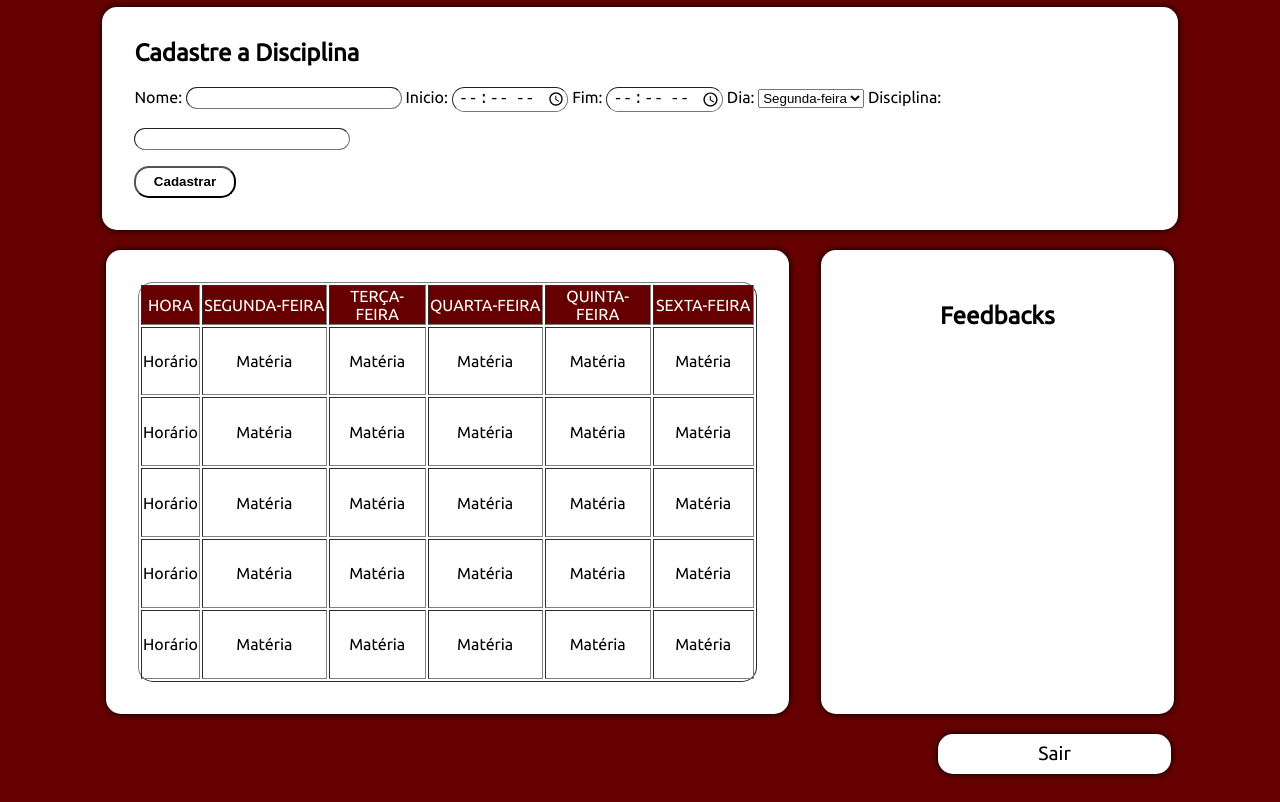
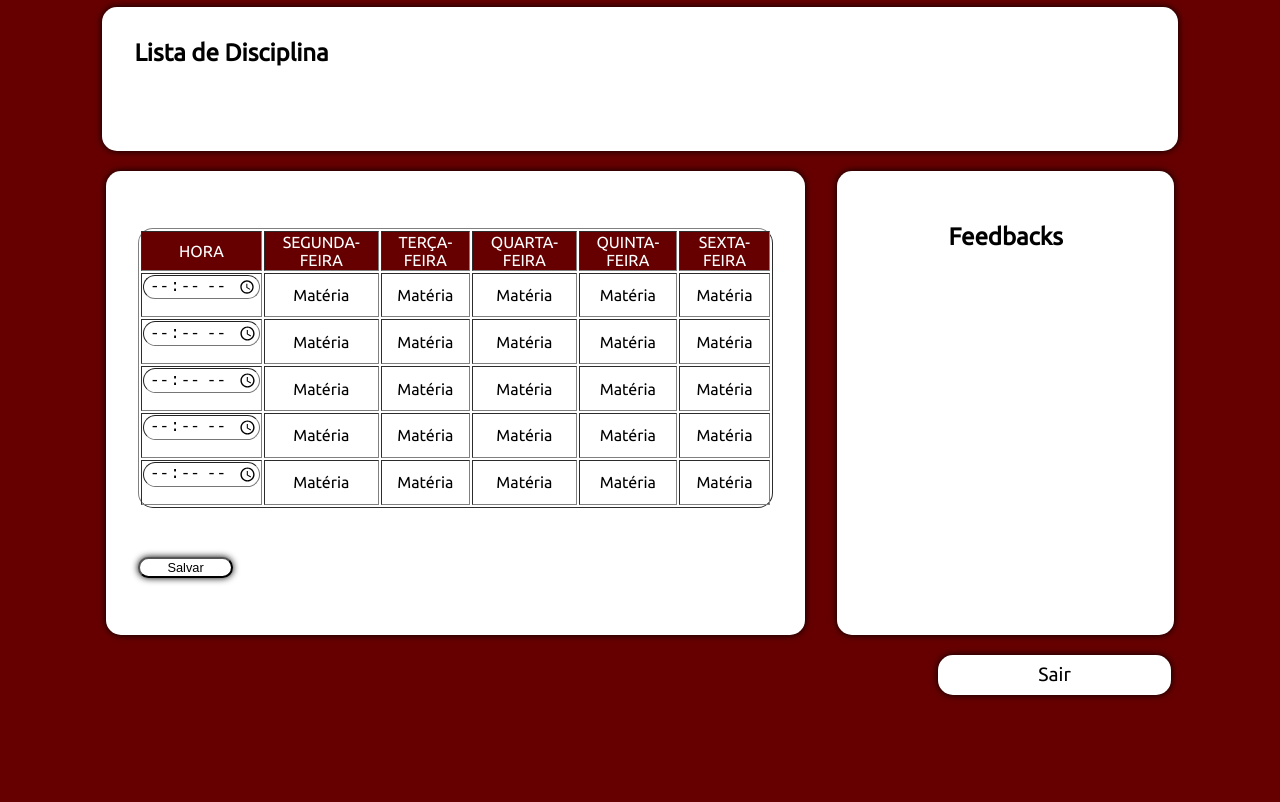
Before and after one commit to cassio12/Projeto-cadastro-de-disciplina, a website with bundled scripts: page coordenador.html in a window 1280 px wide. Shown: the part 73-875 px from the top of the page. After the commit the page ends 800 px from the top, so only its background shows below. Built offline with nearby package versions, Linux system fonts and the light colour scheme; some packages are replaced by stand-ins of ours.

Commit message:
contruindo tela do coordenador

```diff
--- a/assets/style.css
+++ b/assets/style.css
@@ -114,6 +114,11 @@ input{
     border-radius: 15px;
     box-shadow: 0 0 7px 0 #000;
 }
+.material_board--sow_material_coordenador {
+    display: flex;
+    flex-direction: column;
+    justify-content: space-around;
+}
 table{
     text-transform: capitalize;
     border-radius: 15px;
@@ -126,6 +131,24 @@ td1{
 thead{
     background-color: #600;
     color: #ffff;
+}
+
+.btnSave_table {
+    width: 15%;
+    height: 100%;
+    display: flex;
+    align-items: center;
+    justify-content: center;
+    background-color: #ffffff;
+    border-radius: 15px;
+    box-shadow: 0 0 7px 0 #000;
+    font-size: .8rem;
+    outline: none;
+}
+.btnSave_table:hover{
+    background-color: #600;
+    border: 1px solid #000000;
+    color: #ffffff;
 }
 
 .material_board--feedbaks_box {
@@ -167,3 +190,8 @@ thead{
     box-shadow: 0 0 7px 0 #000;
     font-size: 1.2rem;
 }
+.box_exit--txt:hover{
+    background-color: #600;
+    border: 1px solid #000000;
+    color: #ffffff;
+}
--- a/professor.html
+++ b/coordenador.html
@@ -9,37 +9,17 @@
         </style>
     </head>
     <body>
-        <h1 class="body--screen_title_teacher">Tela do professor</h1>
+        <h1 class="body--screen_title_teacher">Tela do Coordenador</h1>
         <main>
             <section class="main--section_matter_register">
                 <div class="section_matter_register--box_register">
-                    <h2 class="box_register--title">Cadastre a Disciplina</h2>
-                    <form onsubmit="return false">
-                        <div class="form--box_area_section_register">
-                            <label for="name">Nome:</label>
-                            <input id="name" type="text"/>
-                            <label for="start">Inicio:</label>
-                            <input id="start" type="time"/>
-                            <label for="end">Fim:</label>
-                            <input id="end" type="time"/>
-                            <label for="days">Dia:</label>
-                            <select id="days" >
-                                <option value="segunda">Segunda-feira</option>
-                                <option value="treça">Terça-feira</option>
-                                <option value="quarta">Quarta-feira</option>
-                                <option value="quinta">Quinta-feira</option>
-                                <option value="sexta">Sexta-feira</option>
-                              </select>
-                            <label for="matter">Disciplina:</label>
-                            <input id="matter" type="text"/>
-                        </div>
-                        <button id="btnSubmit" class="btnSubmit" >Cadastrar</button>
-                    </form>
+                    <h2 class="box_register--title">Lista de Disciplina</h2>
+                    <ul></ul>
                 </div>
             </section>
             <section class="main--material_board">
                 <div class="material_board--direction">
-                    <div class="material_board--sow_material">
+                    <div class="material_board--sow_material material_board--sow_material_coordenador">
                         <table border="1px">
                             <thead>
                                 <td width=50>HORA</td>
@@ -50,7 +30,7 @@
                                 <td width=110>SEXTA-FEIRA</td>
                             </thead>
                             <tr>
-                                <td>Horário</td>
+                                <td><input type="time"></input></td>
                                 <td>matéria</td>
                                 <td>matéria</td>
                                 <td>matéria</td>
@@ -58,7 +38,7 @@
                                 <td>matéria</td>
                             </tr>
                             <tr>
-                                <td>Horário</td>
+                                <td><input type="time"></input></td>
                                 <td>matéria</td>
                                 <td>matéria</td>
                                 <td>matéria</td>
@@ -66,7 +46,7 @@
                                 <td>matéria</td>
                             </tr>
                             <tr>
-                                <td>Horário</td>
+                                <td><input type="time"></input></td>
                                 <td>matéria</td>
                                 <td>matéria</td>
                                 <td>matéria</td>
@@ -74,7 +54,7 @@
                                 <td>matéria</td>
                             </tr>
                             <tr>
-                                <td>Horário</td>
+                                <td><input type="time"></input></td>
                                 <td>matéria</td>
                                 <td>matéria</td>
                                 <td>matéria</td>
@@ -82,7 +62,7 @@
                                 <td>matéria</td>
                             </tr>
                             <tr>
-                                <td>Horário</td>
+                                <td><input type="time"></input></td>
                                 <td>matéria</td>
                                 <td>matéria</td>
                                 <td>matéria</td>
@@ -90,6 +70,9 @@
                                 <td>matéria</td>
                             </tr>
                         </table>
+                        <div>
+                            <button class="btnSave_table">Salvar</button>
+                        </div>
                     </div>
                     <div class="material_board--feedbaks_box">
                         <h2>Feedbacks</h2>
```
